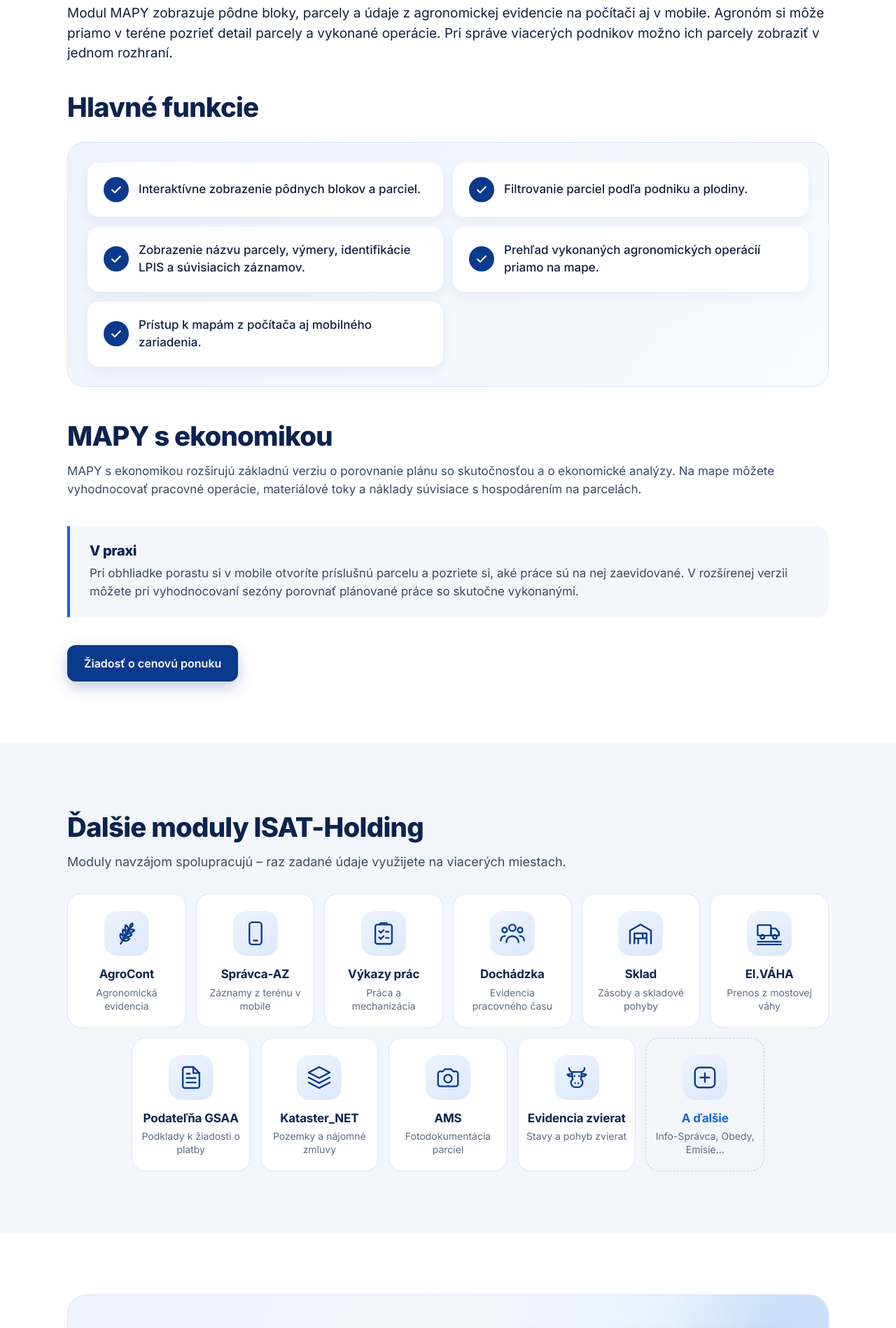
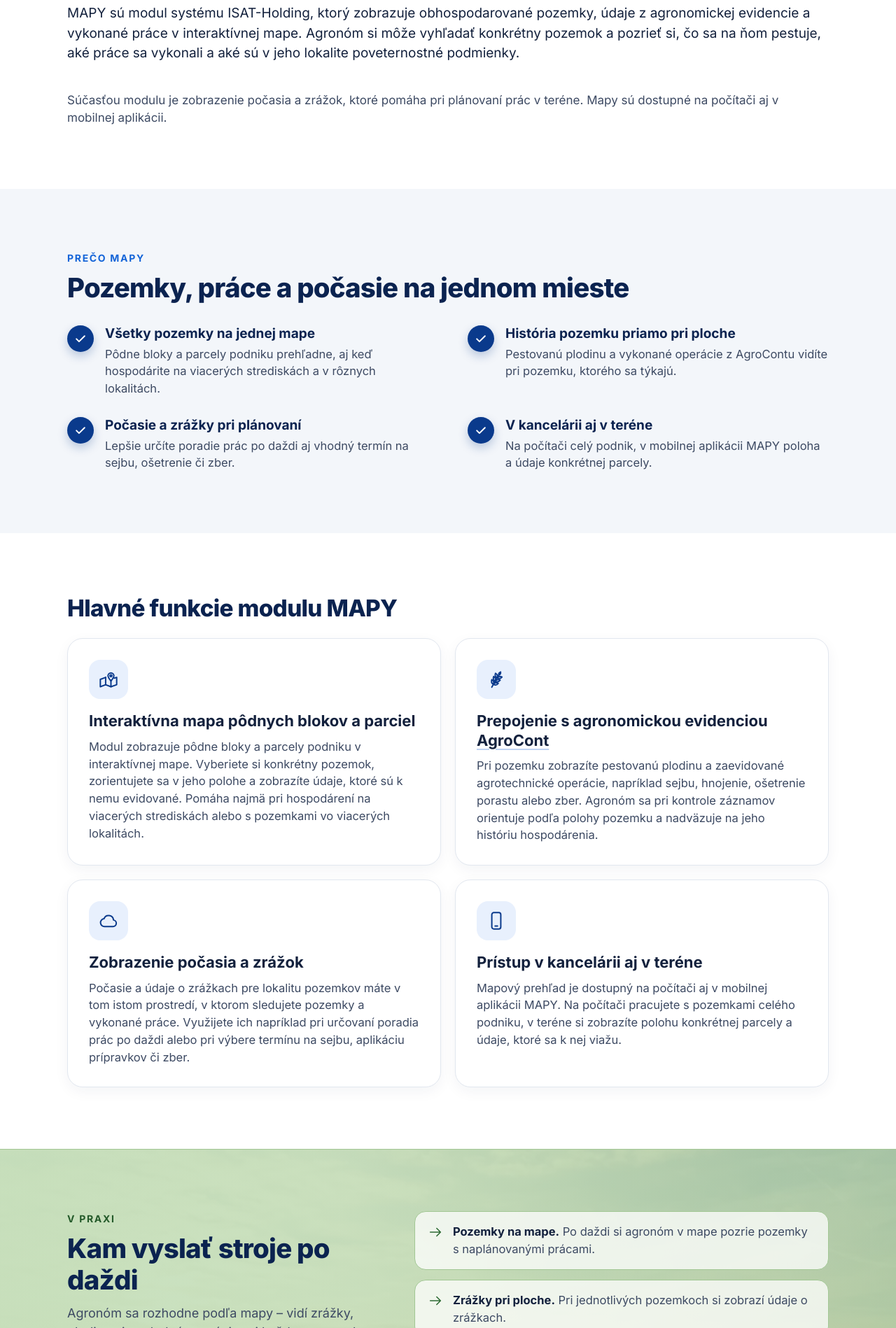
Before and after one commit to isat-sk/isat-web, a plain HTML site: page public/mapy.html in a window 1280 px wide. Shown: the part 480-2378 px from the top of the page at 70% size. Drawn offline with Linux system fonts and the light colour scheme.

Commit message:
MAPY: nový obsah s fotkou poľa, výhodami, funkciami, verziami a tmavšou zelenou sekciou V praxi
Co-Authored-By: Claude Opus 5.5 <noreply@anthropic.com>

```diff
--- a/public/css/style.css
+++ b/public/css/style.css
@@ -317,6 +317,7 @@ body{margin:0}
 /* moduly s vlastnou fotkou: v hlavičke s prechodom a v pozadí sekcie V praxi */
 .isat-web .foto-agrocont{--foto:url(../img/agrocont-pole.webp)}
 .isat-web .foto-vykazy-prac{--foto:url(../img/vykazy-zber.webp)}
+.isat-web .foto-mapy{--foto:url(../img/mapy-pole.webp)}
 .isat-web .page-hero.s-fotkou{background:linear-gradient(90deg,#F3F6FB 0%,#F3F6FB 42%,rgba(243,246,251,.75) 58%,rgba(243,246,251,0) 82%),var(--foto) right 62% / cover no-repeat,#F3F6FB}
 .isat-web .prax-zelena.prax-foto{background:linear-gradient(90deg,rgba(236,246,234,.97) 0%,rgba(236,246,234,.9) 40%,rgba(226,241,222,.7) 100%),var(--foto) center 55% / cover no-repeat,#ECF6EA}
 @media (max-width:640px){
@@ -351,6 +352,14 @@ body{margin:0}
 .isat-web .prax-zelena.prax-modra .prax-body svg.ic{color:var(--navy-2)}
 @media (max-width:640px){
   .isat-web .prax-zelena.prax-foto.prax-modra{background:linear-gradient(180deg,rgba(231,239,250,.95) 0%,rgba(231,239,250,.9) 100%),var(--foto) 70% top / cover no-repeat,#E7EFFA}
+}
+/* tmavšia zelená sekcia V praxi (MAPY) */
+.isat-web .prax-zelena.prax-foto.prax-tmavozelena{background:linear-gradient(90deg,rgba(198,223,187,.97) 0%,rgba(198,223,187,.9) 40%,rgba(178,210,165,.75) 100%),var(--foto) center 60% / cover no-repeat,#C6DFBB;border-color:#A2C794}
+.isat-web .prax-zelena.prax-tmavozelena .eyebrow{color:#245A2A}
+.isat-web .prax-zelena.prax-tmavozelena .prax-body li{border-color:#A2C794}
+.isat-web .prax-zelena.prax-tmavozelena .prax-body svg.ic{color:#2E6B34}
+@media (max-width:640px){
+  .isat-web .prax-zelena.prax-foto.prax-tmavozelena{background:linear-gradient(180deg,rgba(198,223,187,.95) 0%,rgba(198,223,187,.9) 100%),var(--foto) 50% 60% / cover no-repeat,#C6DFBB}
 }
 
 .isat-web .vyhody-h + .services{margin-top:24px}
--- a/public/mapy.html
+++ b/public/mapy.html
@@ -4,8 +4,8 @@
 <meta charset="utf-8">
 <meta name="robots" content="noindex, nofollow">
 <meta name="viewport" content="width=device-width, initial-scale=1">
-<title>MAPY – pozemky, plodiny a vykonané práce na jednej mape | ISAT-Holding</title>
-<meta name="description" content="Pozemky, plodiny a vykonané práce na jednej mape. Modul systému ISAT-Holding.">
+<title>MAPY – mapový prehľad pozemkov, prác a počasia v systéme ISAT-Holding | ISAT-Holding</title>
+<meta name="description" content="Mapový prehľad pozemkov, prác a počasia v systéme ISAT-Holding. Modul systému ISAT-Holding.">
 <!-- Texty v [HRANATÝCH ZÁTVORKÁCH] treba doplniť. Hlavička a pätička sú rovnaké na všetkých stránkach – pri zmene upravte všetky. -->
 <link rel="preconnect" href="https://fonts.googleapis.com">
 <link rel="preconnect" href="https://fonts.gstatic.com" crossorigin>
@@ -70,7 +70,7 @@
   </header>
 
   <main>
-    <section class="page-hero">
+    <section class="page-hero s-fotkou foto-mapy">
       <div class="wrap">
         <nav class="crumbs" aria-label="Kde sa nachádzate">
           <ol>
@@ -84,33 +84,93 @@
           <div>
             <div class="eyebrow">Modul systému ISAT-Holding</div>
             <h1>MAPY</h1>
-            <p class="lead">Pozemky, plodiny a vykonané práce na jednej mape</p>
+            <p class="lead">Mapový prehľad pozemkov, prác a počasia v systéme ISAT-Holding</p>
           </div>
         </div>
       </div>
     </section>
 
+    <section class="sec">
+      <div class="wrap">
+        <div class="text">
+          <p class="text-lead">MAPY sú modul systému ISAT-Holding, ktorý zobrazuje obhospodarované pozemky, údaje z agronomickej evidencie a vykonané práce v interaktívnej mape. Agronóm si môže vyhľadať konkrétny pozemok a pozrieť si, čo sa na ňom pestuje, aké práce sa vykonali a aké sú v jeho lokalite poveternostné podmienky.</p>
+          <p>Súčasťou modulu je zobrazenie počasia a zrážok, ktoré pomáha pri plánovaní prác v teréne. Mapy sú dostupné na počítači aj v mobilnej aplikácii.</p>
+        </div>
+      </div>
+    </section>
+
+    <section class="sec sec-soft vyhody-pas" aria-labelledby="vyhody-nadpis">
+      <div class="wrap">
+        <div class="eyebrow">Prečo MAPY</div>
+        <h2 id="vyhody-nadpis">Pozemky, práce a počasie na jednom mieste</h2>
+        <ul class="vyhody">
+          <li><span class="vyhoda-ic"><svg class="ic" aria-hidden="true"><use href="img/ikony.svg#isat-i-check"/></svg></span><div><b>Všetky pozemky na jednej mape</b><span>Pôdne bloky a parcely podniku prehľadne, aj keď hospodárite na viacerých strediskách a v rôznych lokalitách.</span></div></li>
+          <li><span class="vyhoda-ic"><svg class="ic" aria-hidden="true"><use href="img/ikony.svg#isat-i-check"/></svg></span><div><b>História pozemku priamo pri ploche</b><span>Pestovanú plodinu a vykonané operácie z AgroContu vidíte pri pozemku, ktorého sa týkajú.</span></div></li>
+          <li><span class="vyhoda-ic"><svg class="ic" aria-hidden="true"><use href="img/ikony.svg#isat-i-check"/></svg></span><div><b>Počasie a zrážky pri plánovaní</b><span>Lepšie určíte poradie prác po daždi aj vhodný termín na sejbu, ošetrenie či zber.</span></div></li>
+          <li><span class="vyhoda-ic"><svg class="ic" aria-hidden="true"><use href="img/ikony.svg#isat-i-check"/></svg></span><div><b>V kancelárii aj v teréne</b><span>Na počítači celý podnik, v mobilnej aplikácii MAPY poloha a údaje konkrétnej parcely.</span></div></li>
+        </ul>
+      </div>
+    </section>
+
     <section class="sec" aria-labelledby="funkcie-nadpis">
       <div class="wrap">
-        <div class="text">
-          <p class="text-lead">Modul MAPY zobrazuje pôdne bloky, parcely a údaje z agronomickej evidencie na počítači aj v mobile. Agronóm si môže priamo v teréne pozrieť detail parcely a vykonané operácie. Pri správe viacerých podnikov možno ich parcely zobraziť v jednom rozhraní.</p>
+        <h2 id="funkcie-nadpis" class="vyhody-h">Hlavné funkcie modulu MAPY</h2>
+        <ul class="services services-2">
+          <li class="svc">
+            <span class="quick-ic"><svg class="ic" aria-hidden="true"><use href="img/ikony.svg#isat-i-map"/></svg></span>
+            <h3 class="svc-h">Interaktívna mapa pôdnych blokov a parciel</h3>
+            <p>Modul zobrazuje pôdne bloky a parcely podniku v interaktívnej mape. Vyberiete si konkrétny pozemok, zorientujete sa v jeho polohe a zobrazíte údaje, ktoré sú k nemu evidované. Pomáha najmä pri hospodárení na viacerých strediskách alebo s pozemkami vo viacerých lokalitách.</p>
+          </li>
+          <li class="svc">
+            <span class="quick-ic"><svg class="ic" aria-hidden="true"><use href="img/ikony.svg#isat-i-wheat"/></svg></span>
+            <h3 class="svc-h">Prepojenie s agronomickou evidenciou <a href="agrocont.html">AgroCont</a></h3>
+            <p>Pri pozemku zobrazíte pestovanú plodinu a zaevidované agrotechnické operácie, napríklad sejbu, hnojenie, ošetrenie porastu alebo zber. Agronóm sa pri kontrole záznamov orientuje podľa polohy pozemku a nadväzuje na jeho históriu hospodárenia.</p>
+          </li>
+          <li class="svc">
+            <span class="quick-ic"><svg class="ic" aria-hidden="true"><use href="img/ikony.svg#isat-i-cloud"/></svg></span>
+            <h3 class="svc-h">Zobrazenie počasia a zrážok</h3>
+            <p>Počasie a údaje o zrážkach pre lokalitu pozemkov máte v tom istom prostredí, v ktorom sledujete pozemky a vykonané práce. Využijete ich napríklad pri určovaní poradia prác po daždi alebo pri výbere termínu na sejbu, aplikáciu prípravkov či zber.</p>
+          </li>
+          <li class="svc">
+            <span class="quick-ic"><svg class="ic" aria-hidden="true"><use href="img/ikony.svg#isat-i-mobile"/></svg></span>
+            <h3 class="svc-h">Prístup v kancelárii aj v teréne</h3>
+            <p>Mapový prehľad je dostupný na počítači aj v mobilnej aplikácii MAPY. Na počítači pracujete s pozemkami celého podniku, v teréne si zobrazíte polohu konkrétnej parcely a údaje, ktoré sa k nej viažu.</p>
+          </li>
+        </ul>
+      </div>
+    </section>
+
+    <section class="sec prax-zelena prax-foto prax-tmavozelena foto-mapy" aria-labelledby="prax-nadpis">
+      <div class="wrap prax-in">
+        <div class="prax-uvod">
+          <div class="eyebrow">V praxi</div>
+          <h2 id="prax-nadpis">Kam vyslať stroje po daždi</h2>
+          <p class="lead">Agronóm sa rozhodne podľa mapy – vidí zrážky, plodinu aj poslednú operáciu pri každom pozemku.</p>
         </div>
-        <h2 id="funkcie-nadpis">Hlavné funkcie</h2>
-        <ul class="features">
-          <li><svg class="ic" aria-hidden="true"><use href="img/ikony.svg#isat-i-check"/></svg><span>Interaktívne zobrazenie pôdnych blokov a parciel.</span></li>
-          <li><svg class="ic" aria-hidden="true"><use href="img/ikony.svg#isat-i-check"/></svg><span>Filtrovanie parciel podľa podniku a plodiny.</span></li>
-          <li><svg class="ic" aria-hidden="true"><use href="img/ikony.svg#isat-i-check"/></svg><span>Zobrazenie názvu parcely, výmery, identifikácie LPIS a súvisiacich záznamov.</span></li>
-          <li><svg class="ic" aria-hidden="true"><use href="img/ikony.svg#isat-i-check"/></svg><span>Prehľad vykonaných agronomických operácií priamo na mape.</span></li>
-          <li><svg class="ic" aria-hidden="true"><use href="img/ikony.svg#isat-i-check"/></svg><span>Prístup k mapám z počítača aj mobilného zariadenia.</span></li>
+        <ol class="prax-body">
+          <li><svg class="ic" aria-hidden="true"><use href="img/ikony.svg#isat-i-arrow"/></svg><span><b>Pozemky na mape.</b> Po daždi si agronóm v mape pozrie pozemky s naplánovanými prácami.</span></li>
+          <li><svg class="ic" aria-hidden="true"><use href="img/ikony.svg#isat-i-arrow"/></svg><span><b>Zrážky pri ploche.</b> Pri jednotlivých pozemkoch si zobrazí údaje o zrážkach.</span></li>
+          <li><svg class="ic" aria-hidden="true"><use href="img/ikony.svg#isat-i-arrow"/></svg><span><b>Plodina a posledná operácia.</b> Overí pestovanú plodinu a skontroluje poslednú zaevidovanú prácu.</span></li>
+          <li><svg class="ic" aria-hidden="true"><use href="img/ikony.svg#isat-i-arrow"/></svg><span><b>Rozhodnutie.</b> Určí, na ktoré pozemky vyslať mechanizáciu ako prvé a kde práce odložiť.</span></li>
+        </ol>
+      </div>
+    </section>
+
+    <section class="sec" aria-labelledby="verzie-nadpis">
+      <div class="wrap">
+        <h2 id="verzie-nadpis" class="vyhody-h">Verzie modulu</h2>
+        <ul class="services services-2">
+          <li class="svc">
+            <span class="quick-ic"><svg class="ic" aria-hidden="true"><use href="img/ikony.svg#isat-i-map"/></svg></span>
+            <h3 class="svc-h">MAPY</h3>
+            <p>Interaktívne zobrazenie pôdnych blokov a parciel, údaje z agronomickej evidencie, vykonané práce, počasie a zrážky.</p>
+          </li>
+          <li class="svc">
+            <span class="quick-ic"><svg class="ic" aria-hidden="true"><use href="img/ikony.svg#isat-i-boxes"/></svg></span>
+            <h3 class="svc-h">MAPY s ekonomikou</h3>
+            <p>Funkcie základnej verzie doplnené o ekonomické analýzy a zobrazenie materiálových tokov a pracovných operácií. Agronóm, ekonóm aj vedenie majú spoločný podklad na porovnanie hospodárenia medzi pozemkami a vyhodnotenie nákladov podľa údajov v systéme.</p>
+          </li>
         </ul>
-        <div class="text">
-          <h2>MAPY s ekonomikou</h2>
-          <p>MAPY s ekonomikou rozširujú základnú verziu o porovnanie plánu so skutočnosťou a o ekonomické analýzy. Na mape môžete vyhodnocovať pracovné operácie, materiálové toky a náklady súvisiace s hospodárením na parcelách.</p>
-        </div>
-        <aside class="prax" aria-labelledby="prax-nadpis">
-          <h2 id="prax-nadpis">V praxi</h2>
-          <p>Pri obhliadke porastu si v mobile otvoríte príslušnú parcelu a pozriete si, aké práce sú na nej zaevidované. V rozšírenej verzii môžete pri vyhodnocovaní sezóny porovnať plánované práce so skutočne vykonanými.</p>
-        </aside>
         <div class="ctas">
           <a class="btn btn-primary" href="cenova-ponuka.html">Žiadosť o cenovú ponuku</a>
         </div>
```
Also changed, not shown: public/img/mapy-pole.webp (added).
